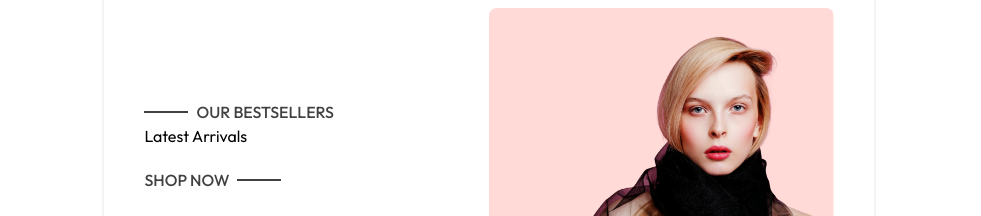
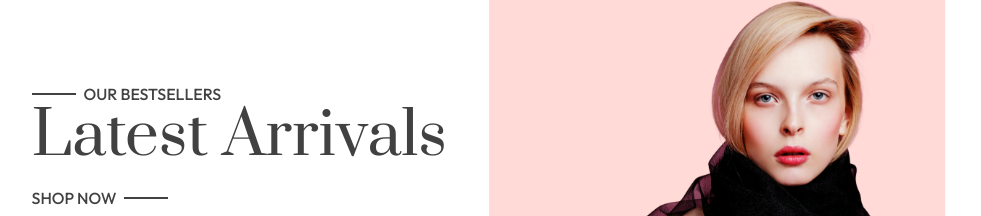
Before and after one commit to spicebush-cat/Full-Stack-Ecomerce-Web-App, a React (Vite) app: page / in a window 1280 px wide. Shown: the part 148-364 px from the top of the page, without its empty margins (151-1132 px from the left). Built offline with nearby package versions, Linux system fonts and the light colour scheme; no server answers.

Commit message:
merge conflict

```diff
--- a/src/App.jsx
+++ b/src/App.jsx
@@ -4,10 +4,10 @@ import Home from "./pages/Home";
 import Collection from "./pages/Collection";
 import Contact from "./pages/Contact";
 import About from "./pages/About";
-import Card from "./pages/Card";
+import Card from "./pages/card";
 import Login from "./pages/Login";
 import PlaceOrder from "./pages/PlaceOrder";
-import Product from "./pages/Product";
+import Product from "./pages/product";
 import Order from "./pages/Order";
 import Category from "./components/Category"; // Confirm path is correct
 import CategoryDetail from "./pages/CategoryDetail";
--- a/src/components/Hero.jsx
+++ b/src/components/Hero.jsx
@@ -15,7 +15,7 @@ function Hero() {
     </div>
 
     {/* Title */}
-    <h2 SclassName="prata-regular text-4xl sm:text-5xl md:text-6xl text-[#414141] leading-tight">
+    <h2 className="prata-regular text-4xl sm:text-5xl md:text-6xl text-[#414141] leading-tight">
       Latest Arrivals
     </h2>
 
```
